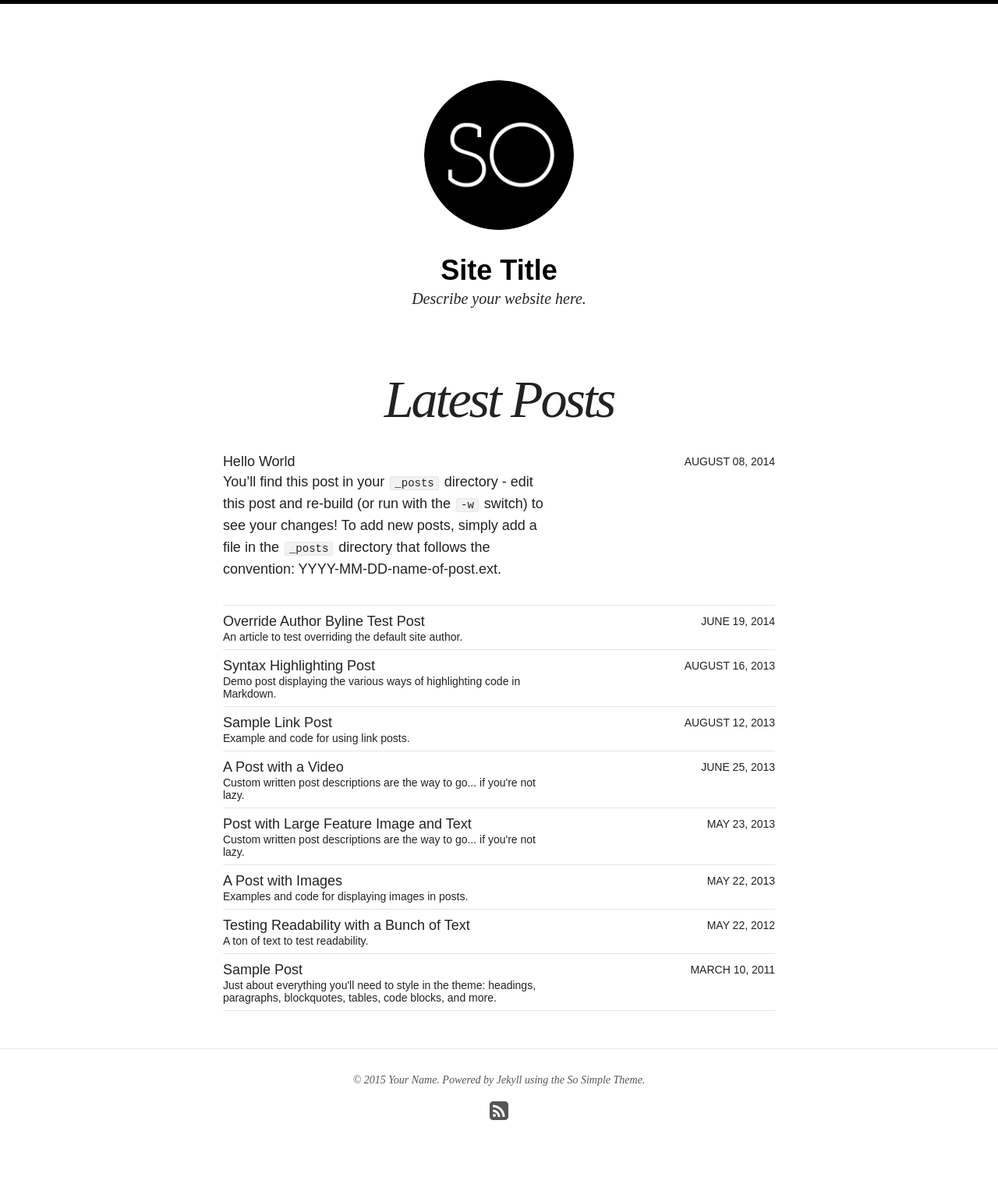
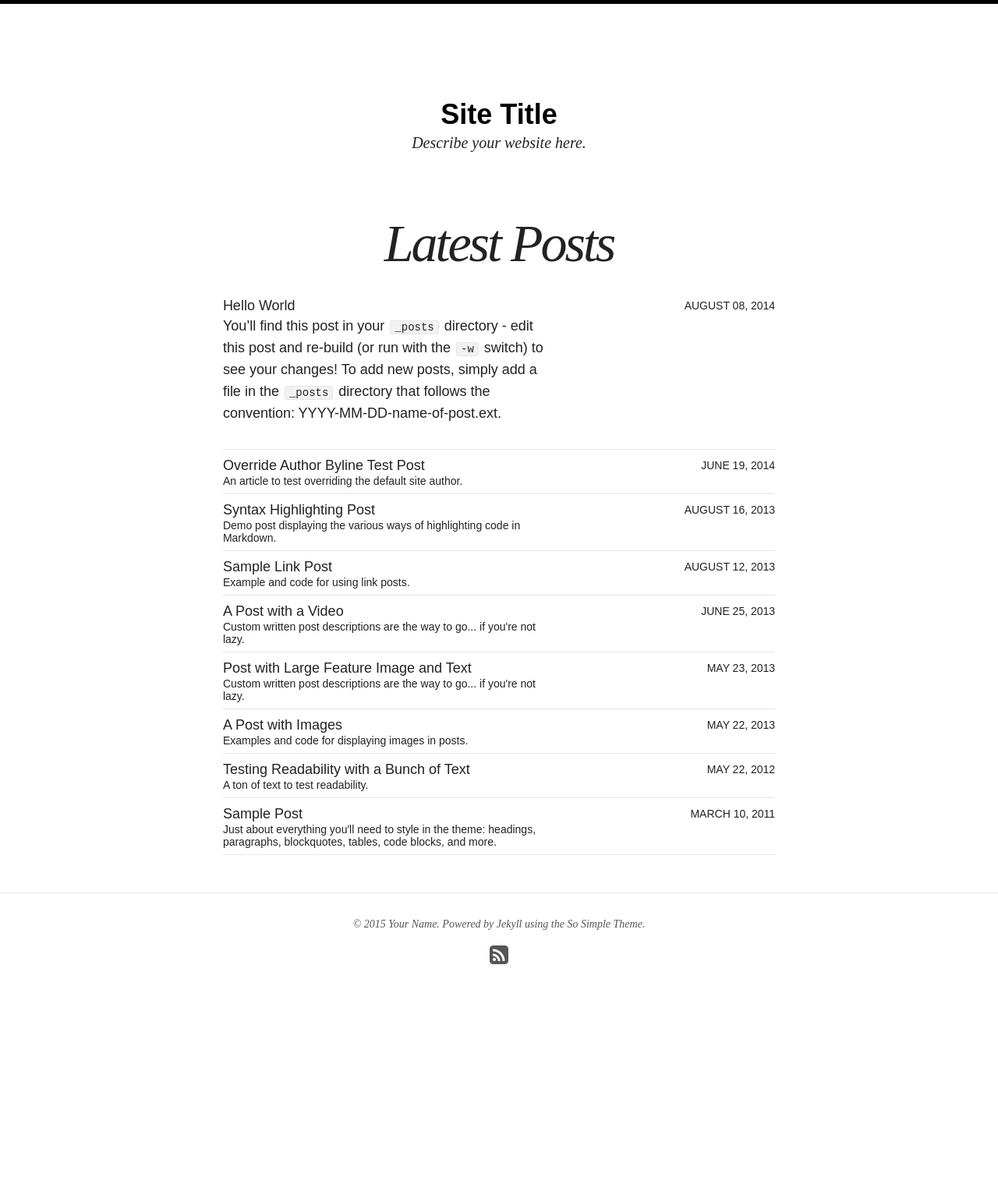
Before and after one commit to debianusers/debianusers.github.io, a Jekyll site: the page built from index.html, in a window 1280 px wide. Shown: the whole page at 78% size. Built offline with Jekyll 4.4.1, drawn with Linux system fonts in a browser that asks for light colours; nearby versions of some CDN libraries; after the commit the page ends 1337 px from its top, so only the background shows below that.

Commit message:
animation test

```diff
--- a/_includes/navigation.html
+++ b/_includes/navigation.html
@@ -24,9 +24,9 @@
 </header><!-- /.masthead -->
 {% else %}<header class="masthead">
 	<div class="wrap">
-      {% if site.logo != null %}
+      <!-- {% if site.logo != null %}
   		<a href="{{ site.url }}/" class="site-logo" rel="home" title="{{ site.title }}"><img src="{{ site.url }}/images/{{ site.logo }}" width="200" height="200" alt="{{ site.title }} logo" class="animated fadeInDown"></a>
-      {% endif %}
+      {% endif %}a -->
       <h1 class="site-title animated fadeIn"><a href="{{ site.url }}/">{{ site.title }}</a></h1>
 		<h2 class="site-description animated fadeIn" itemprop="description">{{ site.description }}</h2>
 	</div>
```
